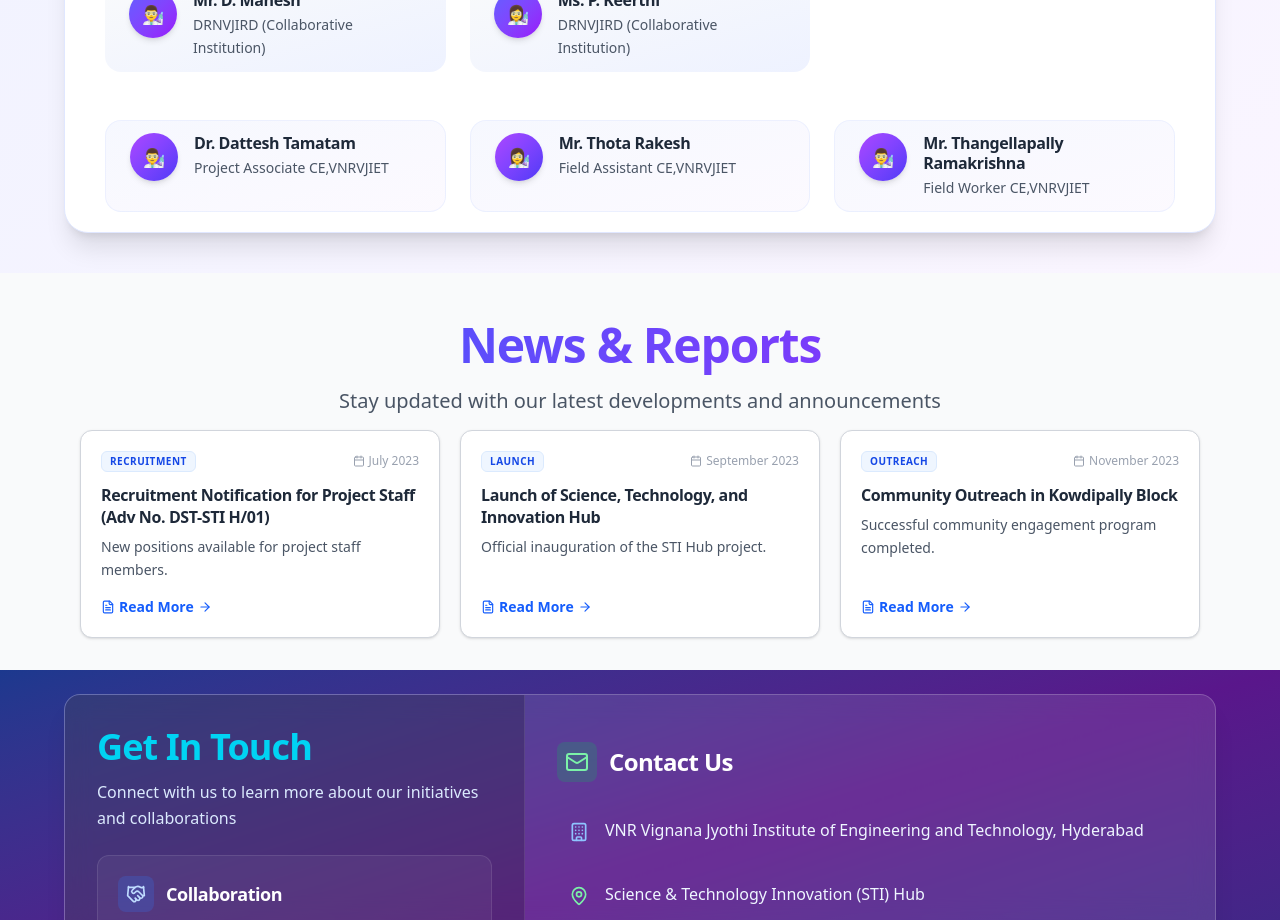
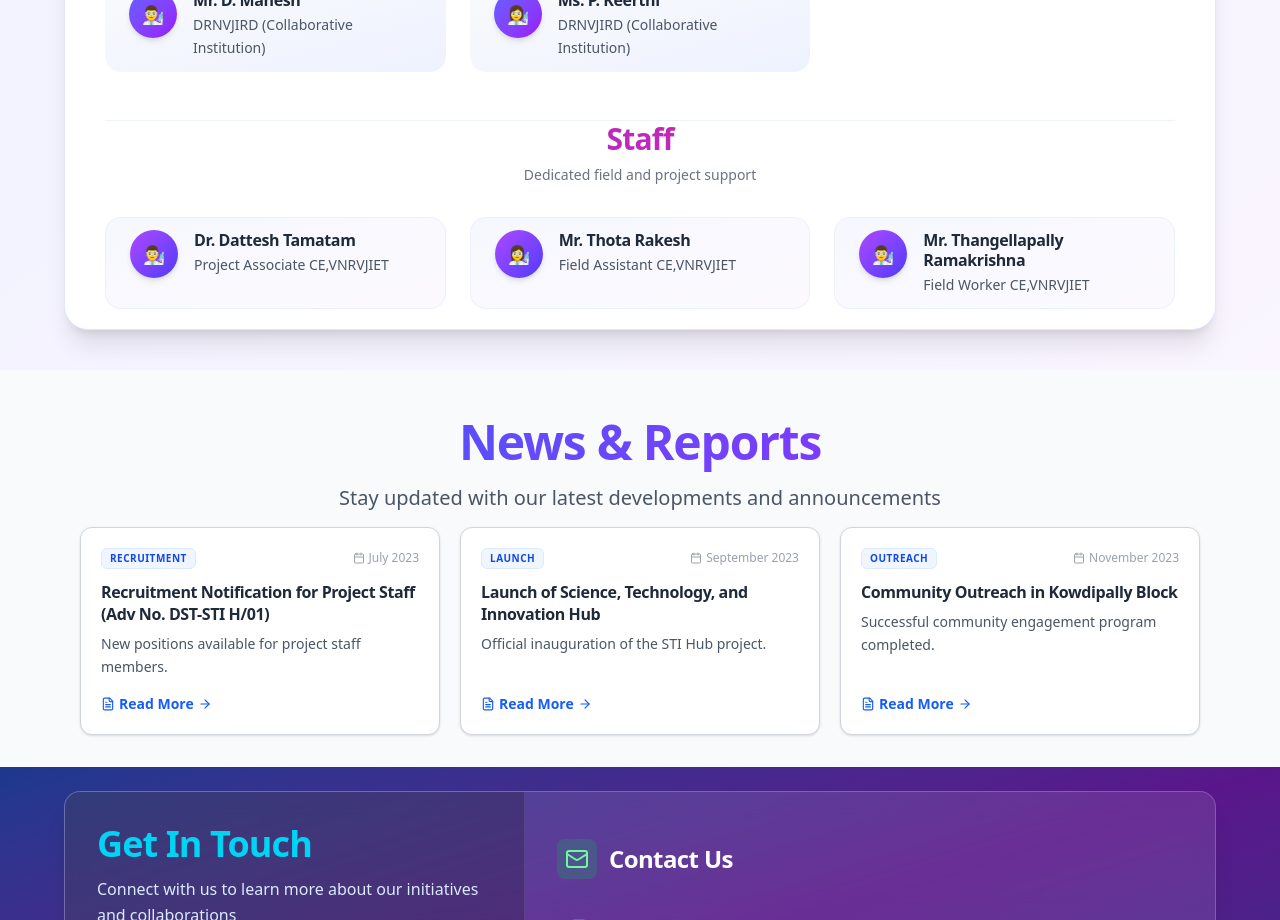
Before and after one commit to Purushotham-Prajapati/STIHUB, a React (Vite) app: page / in a window 1280 px wide. Shown: the part 2920-3840 px from the top of the page. Built offline with nearby package versions, Linux system fonts and the light colour scheme.

Commit message:
made changes in Team.jsx for setting staff in a single line.

```diff
--- a/src/components/sections/Team.jsx
+++ b/src/components/sections/Team.jsx
@@ -40,6 +40,11 @@ const Team = () => (
                     </div>
 
                     {/* Second Group: Project Staff (Requested in single line) */}
+                    <div className="border-t border-indigo-50">
+                        <div className="text-center mb-8">
+                            <h3 className="text-3xl font-bold bg-gradient-to-r from-purple-600 to-pink-600 bg-clip-text text-transparent mb-2">Staff</h3>
+                            <p className="text-sm text-gray-500">Dedicated field and project support</p>
+                        </div>
                         <div className="grid grid-cols-1 md:grid-cols-2 lg:grid-cols-3 gap-6">
                             {teamMembers.coInvestigators.slice(11).map((member, index) => (
                                 <div key={index} className="bg-gradient-to-br from-indigo-50/50 to-purple-50/50 border border-indigo-100/50 px-6 py-3 rounded-2xl hover:shadow-lg transition-all duration-300 transform hover:-translate-y-1">
@@ -56,6 +61,7 @@ const Team = () => (
                             ))}
                         </div>
                     </div>
+                </div>
             </AnimatedCard>
         </div>
     </Section>
```
Lines whose indentation alone changed are shown as unchanged.
